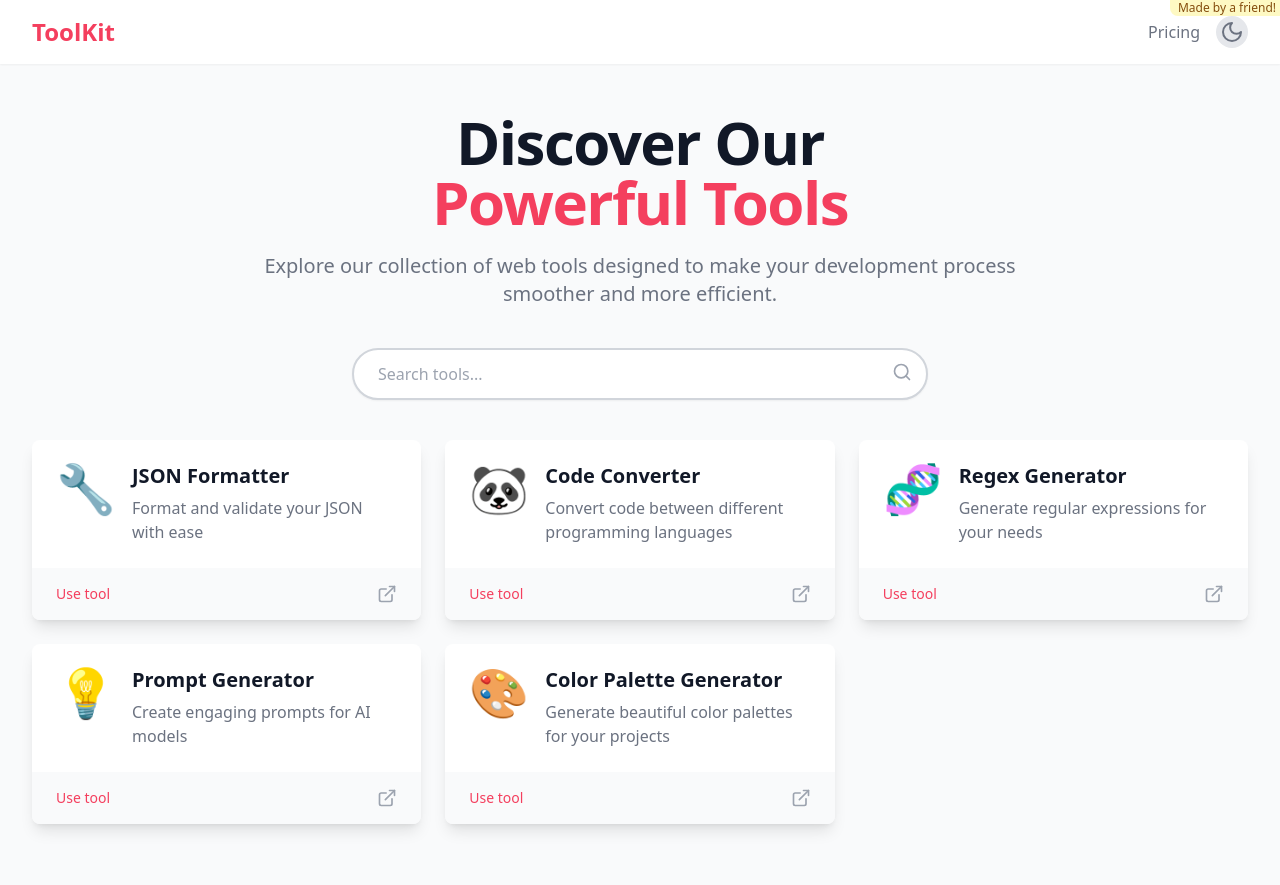
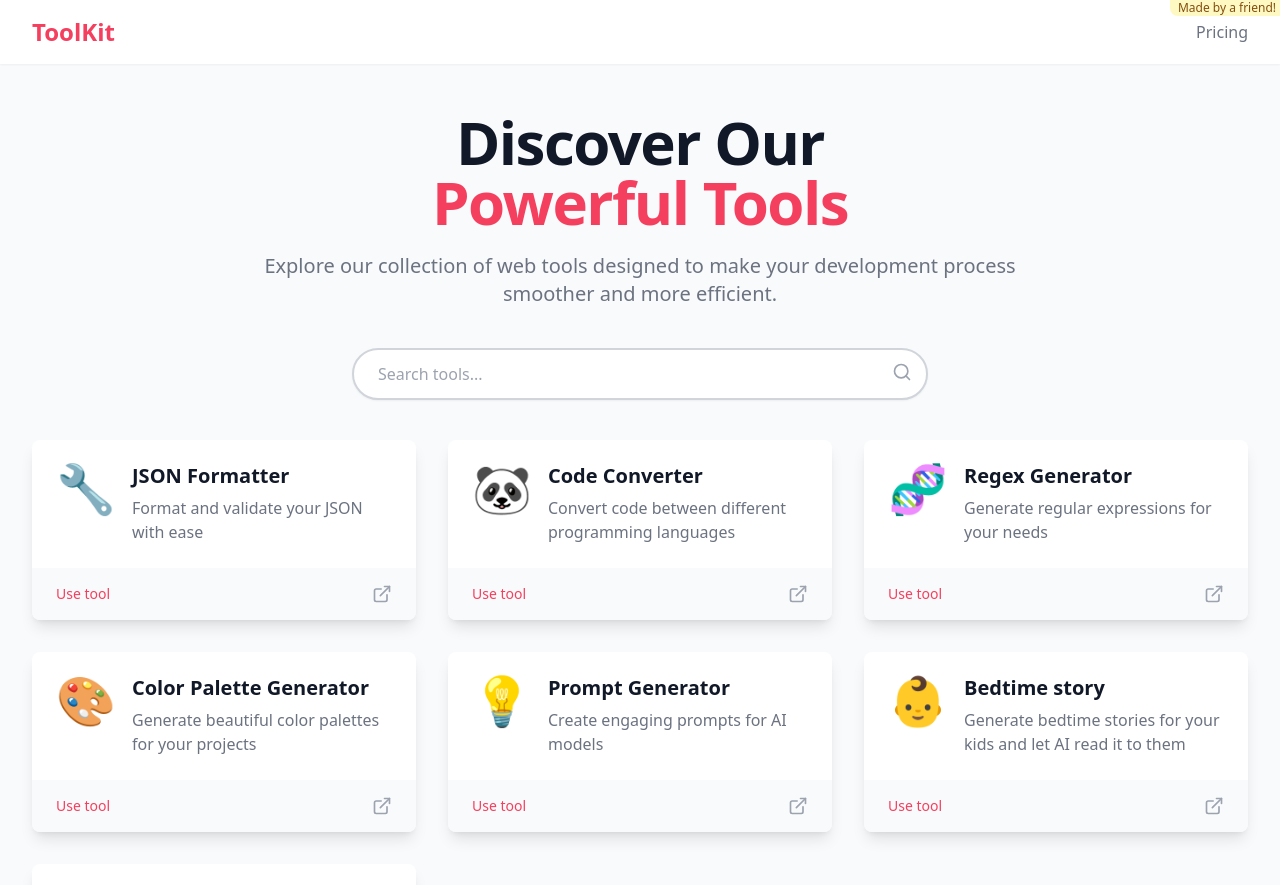
Before and after one commit to pallavkumarjha/tools-showcase, a React (Vite) app: page / in a window 1280 px wide. Shown: the top 885 px of the page. Built offline with nearby package versions, Linux system fonts and the light colour scheme.

Commit message:
Your commit message

```diff
--- a/src/App.tsx
+++ b/src/App.tsx
@@ -4,11 +4,13 @@ import { Search, Moon, Sun, ExternalLink, Check, CoffeeIcon } from 'lucide-react
 import { Analytics } from "@vercel/analytics/react"
 
 const tools = [
-  { id: 1, name: 'JSON Formatter', description: 'Format and validate your JSON with ease', icon: '🔧', url: 'https://ai-json.vercel.app/' },
+  { id: 1, name: 'JSON Formatter', description: 'Format and validate your JSON with ease', icon: '🔧', url: 'https://json.baby/' },
   { id: 2, name: 'Code Converter', description: 'Convert code between different programming languages', icon: '🐼', url: 'https://ai-codeswitch.vercel.app/' },
   { id: 3, name: 'Regex Generator', description: 'Generate regular expressions for your needs', icon: '🧬', url: 'https://ai-reg.vercel.app/' },
-  { id: 4, name: 'Prompt Generator', description: 'Create engaging prompts for AI models', icon: '💡', url: 'https://ai-prompt-gen.vercel.app/' },
-  { id: 5, name: 'Color Palette Generator', description: 'Generate beautiful color palettes for your projects', icon: '🎨', url: 'https://www.coolorbrew.art/', madeByFriend: true },
+  { id: 4, name: 'Color Palette Generator', description: 'Generate beautiful color palettes for your projects', icon: '🎨', url: 'https://www.colorbrew.art/', madeByFriend: true },
+  { id: 5, name: 'Prompt Generator', description: 'Create engaging prompts for AI models', icon: '💡', url: 'https://ai-prompt-gen.vercel.app/' },
+  { id: 6, name: 'Bedtime story', description: 'Generate bedtime stories for your kids and let AI read it to them', icon: '👶', url: 'https://plotsmith.vercel.app/' },
+  { id: 7, name: 'Image to Notes', description: 'Convert images to notes seamlessly and export as PDF', icon: '📝', url: 'https://image-notes.vercel.app/' },
   // { id: 6, name: 'Markdown Editor', description: 'Write and preview Markdown in real-time', icon: '📝', url: '/markdown-editor' },
   // { id: 7, name: 'Image Optimizer', description: 'Optimize your images for web performance', icon: '🖼️', url: '/image-optimizer' },
   // { id: 8, name: 'CSS Flexbox Generator', description: 'Generate and visualize CSS Flexbox layouts', icon: '📏', url: '/flexbox-generator' },
@@ -53,12 +55,12 @@ export default function ToolShowcase() {
                 <button onClick={scrollToPricing} className="text-gray-500 dark:text-gray-300 hover:text-rose-500 dark:hover:text-rose-400 transition-colors duration-200">
                   Pricing
                 </button>
-                <button
+                {/* <button
                   onClick={() => setIsDarkMode(!isDarkMode)}
                   className="bg-gray-200 dark:bg-gray-700 p-1 rounded-full text-gray-500 dark:text-gray-400 hover:text-gray-600 dark:hover:text-gray-300 focus:outline-none focus:ring-2 focus:ring-offset-2 focus:ring-rose-500 transition-colors duration-200"
                 >
                   {isDarkMode ? <Sun className="h-6 w-6" /> : <Moon className="h-6 w-6" />}
-                </button>
+                </button> */}
               </div>
             </div>
           </nav>
@@ -96,7 +98,7 @@ export default function ToolShowcase() {
               </div>
 
               <div className="mt-10">
-                <div className="grid grid-cols-1 sm:grid-cols-2 lg:grid-cols-3 gap-6">
+                <div className="grid grid-cols-1 sm:grid-cols-2 lg:grid-cols-3 gap-8">
                   {filteredTools.map((tool, index) => (
                     <motion.div
                       key={tool.id}
```
